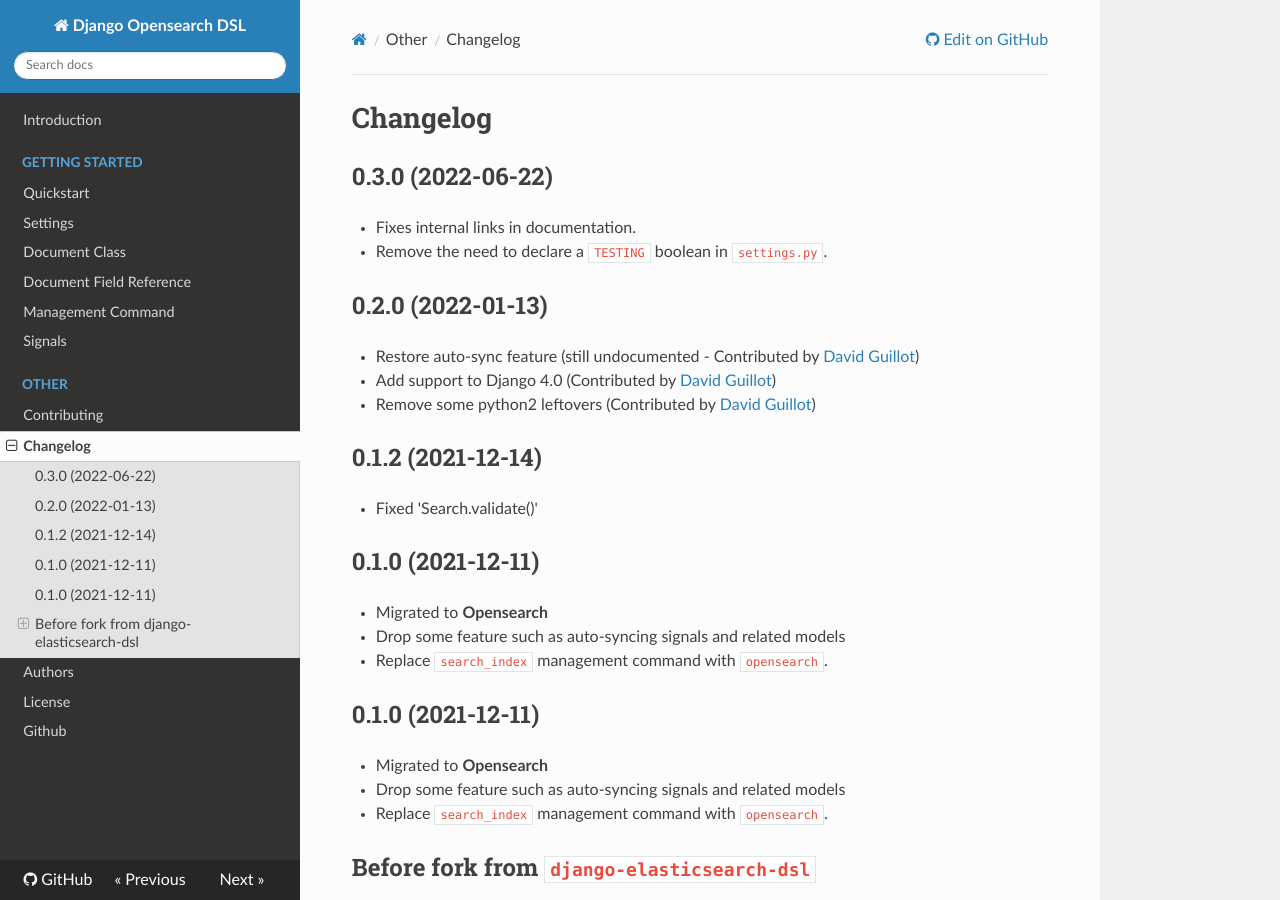
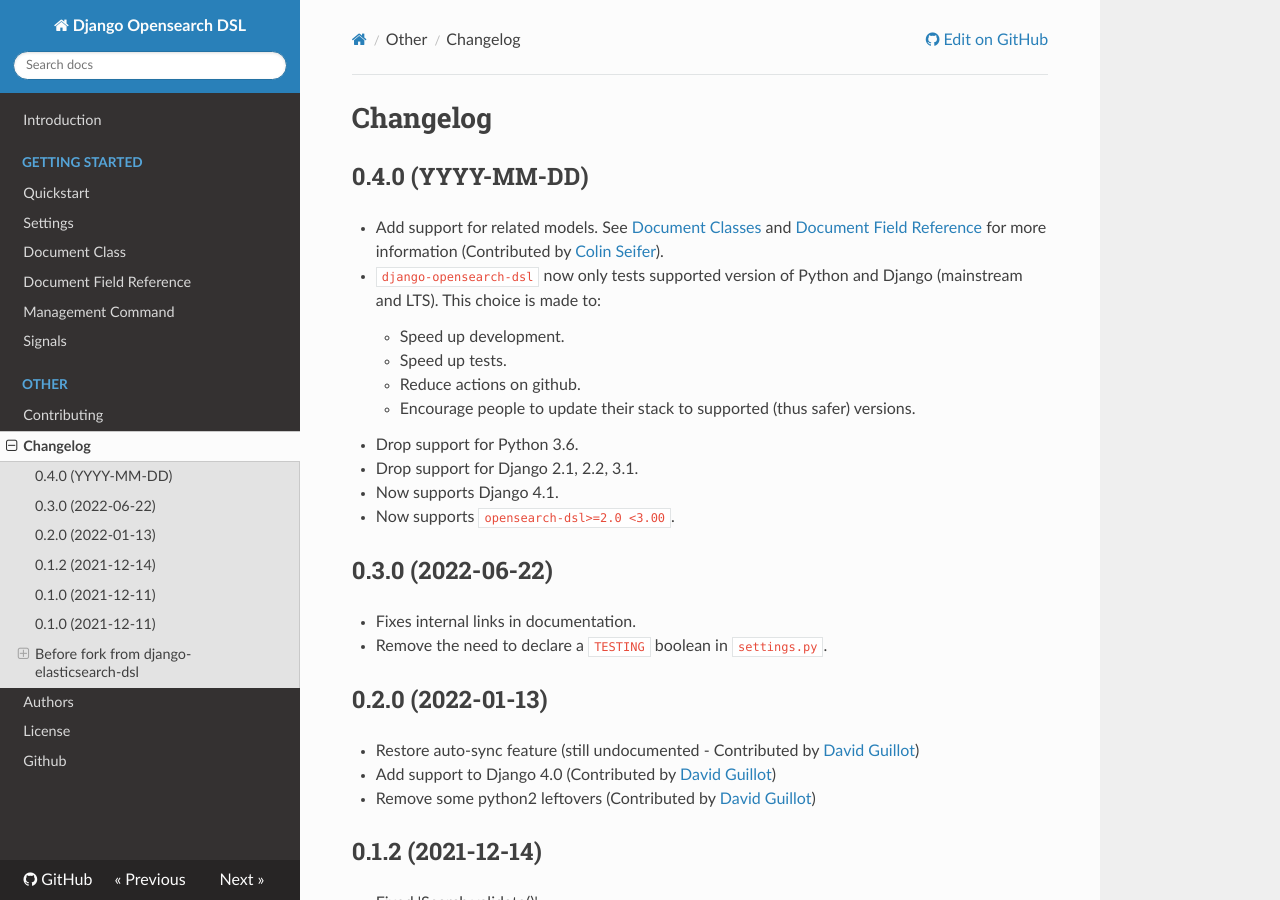
Before and after one commit to django-es/django-elasticsearch-dsl, an MkDocs documentation site: the page built from docs/CHANGELOG.md, in a window 1280 px wide and 900 px high. Built offline with MkDocs 1.6.1, drawn with Linux system fonts in a browser that asks for light colours; nearby versions of some CDN libraries.

Commit message:
feat(ci): Added support for Django 4.1
* `django-opensearch-dsl` now only tests supported version of Python and
  Django (mainstream and LTS). This choice is made to:
    * Faster development.
    * Faster tests.
    * Less actions on github.
    * Encourage people to update their stack to supported (thus safer)
      versions.
* Drop support for Python 3.6.
* Drop support for Django 2.1, 2.2, 3.1, 3.2.
* Now supports Django 4.1.
* Now supports `opensearch-dsl>=2.0 <3.00`.

```diff
--- a/docs/CHANGELOG.md
+++ b/docs/CHANGELOG.md
@@ -1,4 +1,20 @@
 # Changelog
+
+## 0.4.0 (YYYY-MM-DD)
+
+* Add support for related models. See [Document Classes](document.md#django-subclass) and
+  [Document Field Reference](fields.md#using-prepare_field_with_related) for more information
+  (Contributed by [Colin Seifer](https://github.com/Colin-Seifer)).
+* `django-opensearch-dsl` now only tests supported version of Python and Django (mainstream and LTS).
+  This choice is made to:
+    * Speed up development.
+    * Speed up tests.
+    * Reduce actions on github.
+    * Encourage people to update their stack to supported (thus safer) versions.
+* Drop support for Python 3.6.
+* Drop support for Django 2.1, 2.2, 3.1.
+* Now supports Django 4.1.
+* Now supports `opensearch-dsl>=2.0 <3.00`.
 
 ## 0.3.0 (2022-06-22)
 
--- a/requirements.txt
+++ b/requirements.txt
@@ -1,3 +1,3 @@
 django>=2.1
-opensearch-dsl~=1.0.0
+opensearch-dsl>=1.0.0, <3.0.0
 python-dateutil~=2.8.2
```
Also changed, not shown: README.md (+7 -5 lines), docker-compose.yml (+16 -5 lines), docs/AUTHORS.md (+1 -0 lines), setup.cfg (+6 -6 lines), setup.py (+2 -6 lines), 3 other files.
